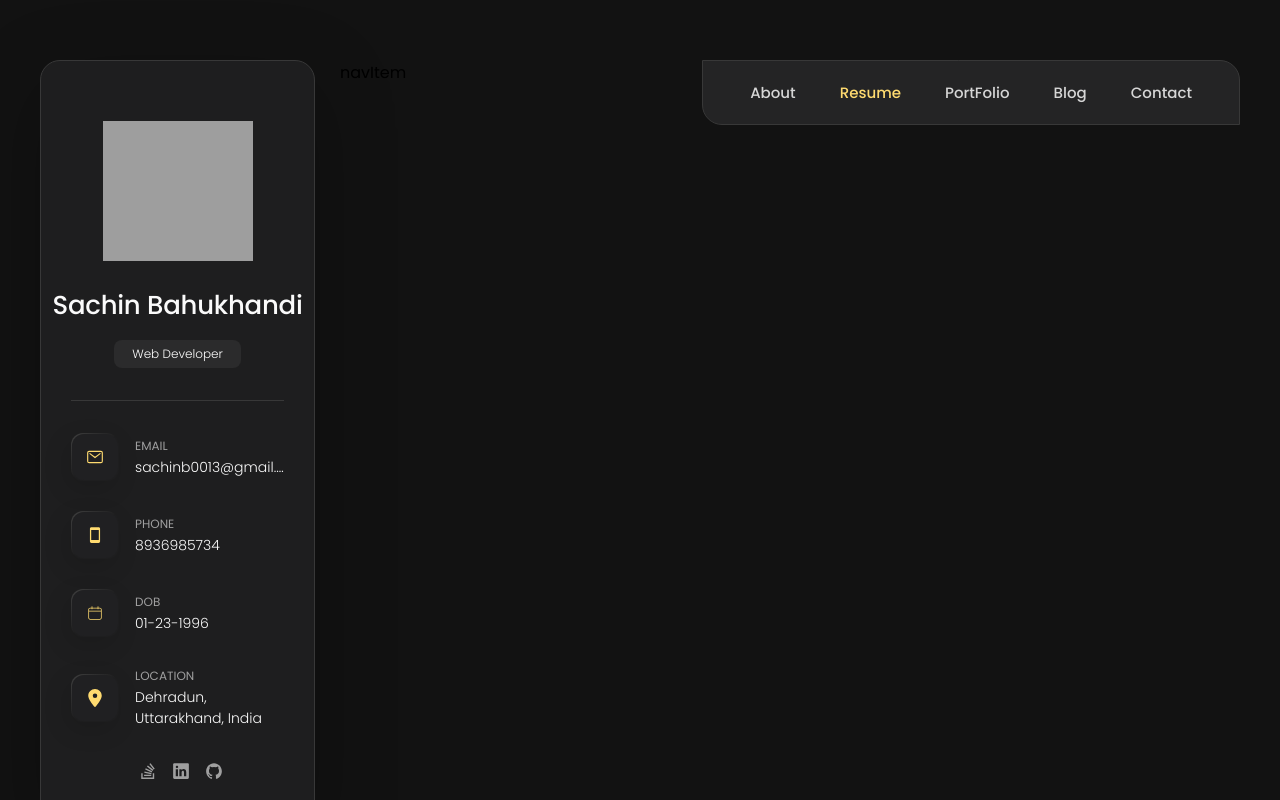
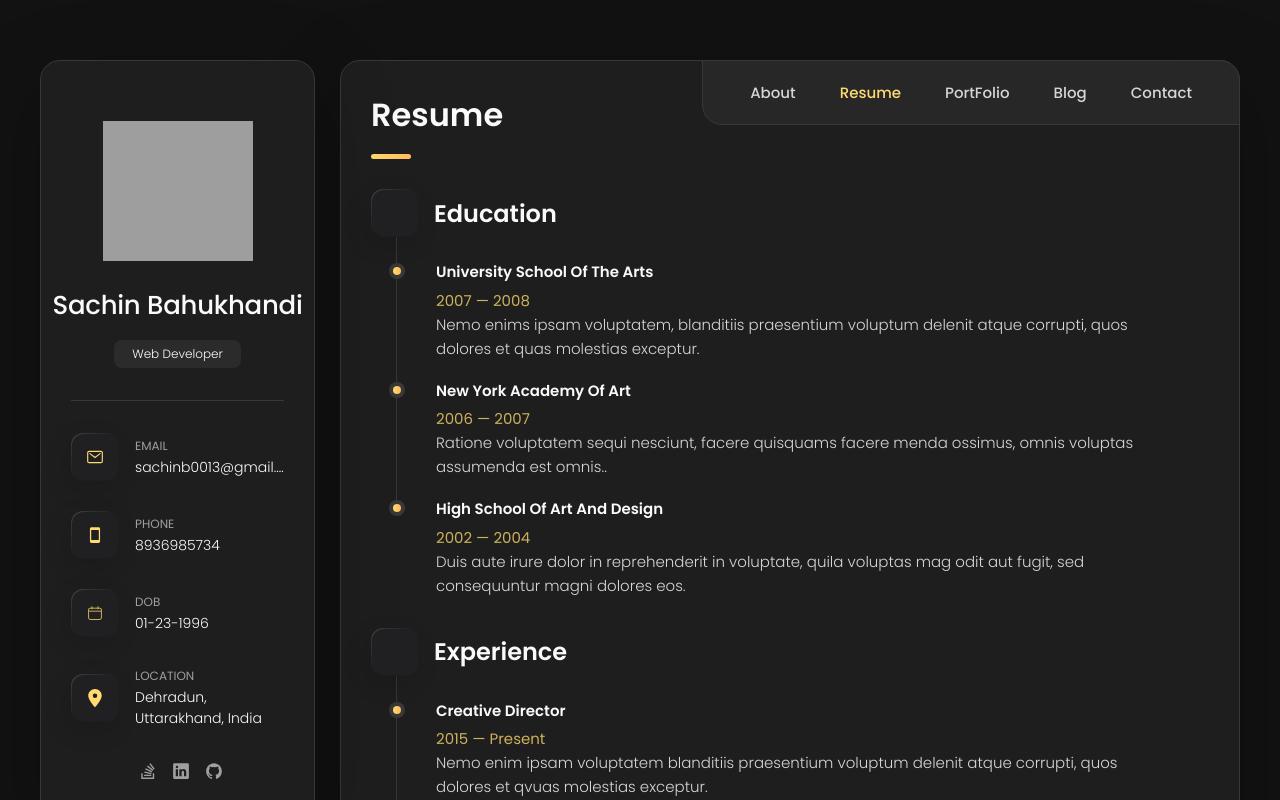
Before and after one commit to SachinBahukhandi/sachinbahukhandi.github.io, a Next.js app: page / in a window 1280 px wide. Both pictures are taken after a click on the button "Resume". Shown: the top 800 px of the page. Built offline with nearby package versions, Linux system fonts and the light colour scheme; grey boxes are pictures that could not be loaded.

Commit message:
Some more changes to the template

```diff
--- a/components/MainContent.tsx
+++ b/components/MainContent.tsx
@@ -9,14 +9,14 @@ type Props = {
 };
 
 const MainContent: React.FunctionComponent<Props> = ({ navItems }) => {
-    const [activeTab, setActiveTab] = useState<Number>(0);
+    const [activeTab, setActiveTab] = useState<number>(0);
     return (
         <div className="main-content">
             {/*
   - #NAVBAR
 */}
             <TabButtons navItems={navItems} activeTab={activeTab} setActiveTab={setActiveTab} />
-            <TabbedContent activeTab={activeTab} navItem={navItems[activeTab]} />
+            <TabbedContent activeTab={activeTab} navItem={navItems[activeTab].name} />
 
         </div>
     );
--- a/components/TabButtons.tsx
+++ b/components/TabButtons.tsx
@@ -11,7 +11,7 @@ const TabButtons: React.FunctionComponent<Props> = ({ navItems, activeTab, setAc
         <nav className="navbar">
             <ul className="navbar-list">
                 {navItems.map((navItem, index) => (
-                    <button className={`${index === activeTab && "active"} navbar-link`} data-nav-link="" onClick={() => setActiveTab(index)}>
+                    <button className={`${index === activeTab && "active"} navbar-link`} data-nav-link="" onClick={() => setActiveTab(index)} key={index}>
                         {navItem.name}
                     </button>
                 ))}
--- a/components/TabbedContent.tsx
+++ b/components/TabbedContent.tsx
@@ -1,20 +1,20 @@
 import React from "react";
 import About from "./tabs/About";
+import Resume from "./tabs/Resume";
 type Props = {
     activeTab: Number,
     navItem: String
 };
 const TabbedContent: React.FunctionComponent<Props> = ({ activeTab, navItem }) => {
-
+    navItem = navItem.toLowerCase();
     return (
         <>
             {
-                navItem == 'about' && <About active={true} />
+                navItem == 'about' && <About active={true}/>
+                ||
+                navItem == 'resume' && <Resume active={true}/>
+            }
 
-                ||
-                navItem && <p>navItem</p>
-
-            }
         </>
     );
 };
--- a/components/tabs/About.tsx
+++ b/components/tabs/About.tsx
@@ -6,7 +6,7 @@ type Props = {
 };
 const About: React.FunctionComponent<Props> = ({active}) => {
     return (
-        <article className={`about ${active} && "active"`} data-page="about">
+        <article className={`about ${active && "active"}`} data-page="about">
             <header>
                 <h2 className="h2 article-title">About me</h2>
             </header>
--- a/components/tabs/Resume.tsx
+++ b/components/tabs/Resume.tsx
@@ -1,12 +1,20 @@
-<article className="resume" data-page="resume">
+import React from "react";
+
+type Props = {
+    active: true
+};
+const Resume: React.FunctionComponent<Props> = ({active}) => {
+    console.log(active);
+    return (
+        <>
+            <article className={`resume ${active && "active"}`} data-page="resume">
                 <header>
                     <h2 className="h2 article-title">Resume</h2>
                 </header>
                 <section className="timeline">
                     <div className="title-wrapper">
                         <div className="icon-box">
-            <IoBookOutline />
-            {/* <ion-icon name="book-outline" /> */}
+                            <ion-icon name="book-outline" />
                         </div>
                         <h3 className="h3">Education</h3>
                     </div>
@@ -117,3 +125,8 @@
                     </ul>
                 </section>
             </article>
+        </>
+    );
+};
+
+export default Resume;
```
Lines whose indentation alone changed are shown as unchanged.
